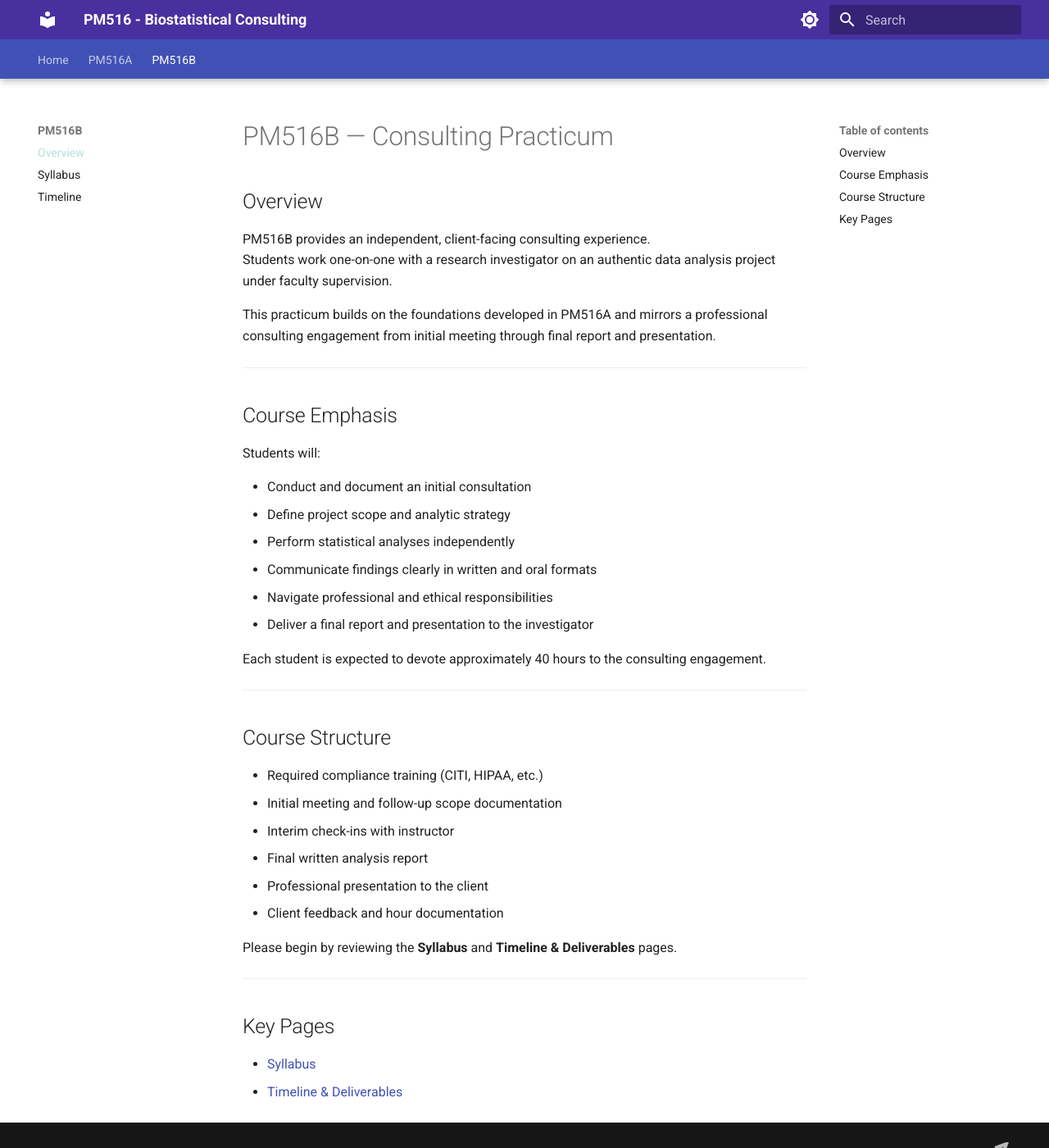
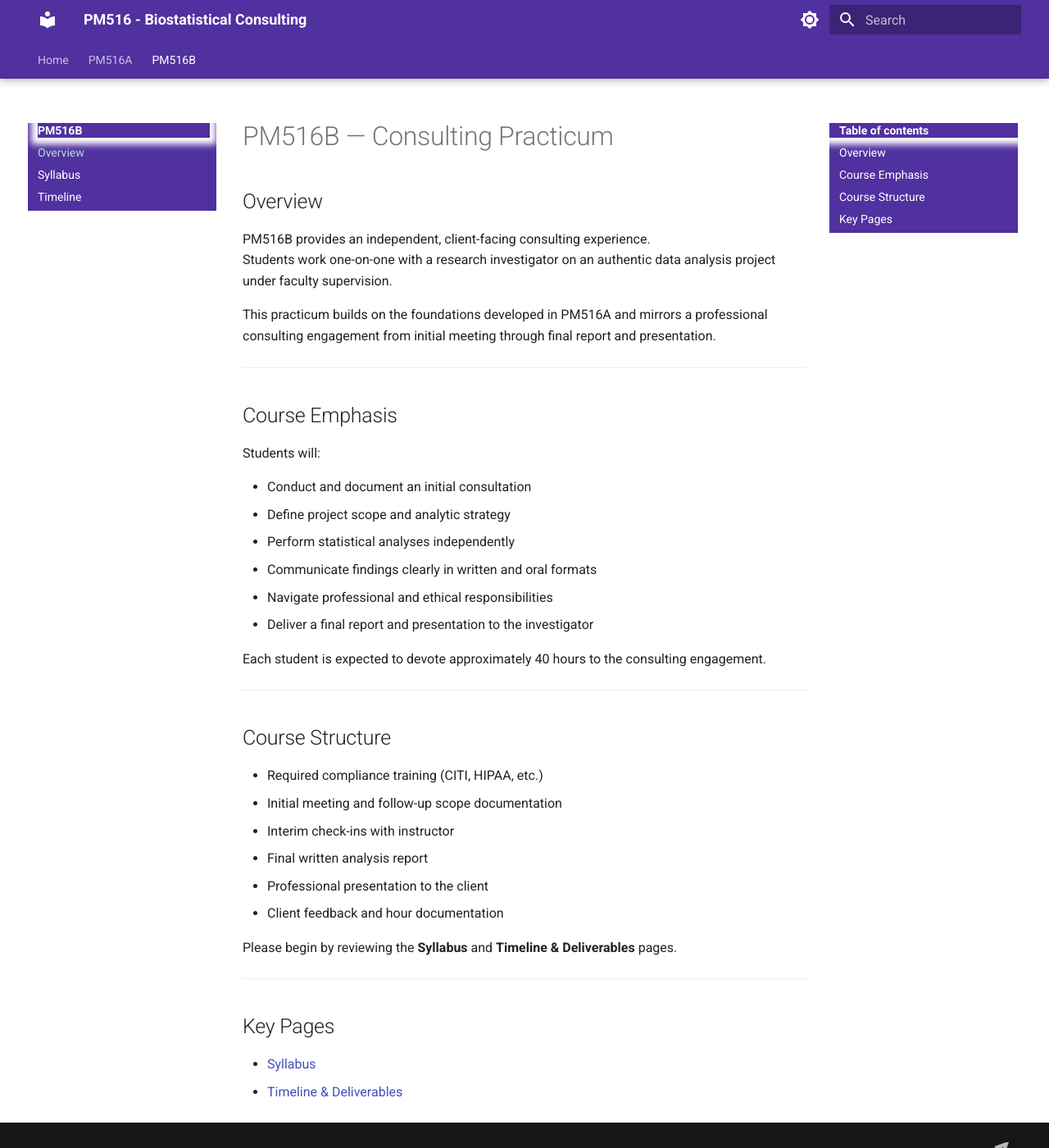
Before and after one commit to USCbiostats/PM516, an MkDocs documentation site: the page built from docs/pm516b/index.md, in a window 1280 px wide and 1400 px high. Shown: the whole window at 82% size. Built offline with MkDocs 1.6.1 and Material for MkDocs 9.7.7, drawn with Linux system fonts in a browser that asks for light colours; comment, search, counter and statistics services are not loaded.

Commit message:
Update section-colors.css

```diff
--- a/docs/css/section-colors.css
+++ b/docs/css/section-colors.css
@@ -1,38 +1,71 @@
-/* docs/css/section-colors.css
-   Section-specific header/nav color overrides for Material theme.
-   Adjust hex values if you prefer different shades.
-*/
+/* section-colors.css — extended to include the second-level nav/tabs */
 
-/* PM516A: blue/indigo-ish */
+/* PM516A: indigo/blue */
 .pm516a .md-header,
 .pm516a .md-top,
 .pm516a .md-top-nav,
-.pm516a .md-header__inner {
-  background-color: #303f9f !important; /* indigo 700 */
+.pm516a .md-header__inner,
+.pm516a .md-tabs,                 /* tab container */
+.pm516a .md-tabs__list,           /* list of tabs */
+.pm516a .md-tabs__link,           /* each tab link */
+.pm516a .md-nav,                  /* side or top nav */
+.pm516a .md-nav__link,            /* nav links */
+.pm516a .md-nav__title,           /* nav title text */
+.pm516a .md-header-nav,           /* some versions use this */
+.pm516a .md-top-nav__inner {      /* container inner */
+  background-color: #30399f !important; /* indigo 700 */
   color: white !important;
 }
 
-/* PM516B: teal-ish */
+/* Make sure active / hover states are readable */
+.pm516a .md-nav__link--active,
+.pm516a .md-tabs__link--active,
+.pm516a .md-nav__link:hover,
+.pm516a .md-tabs__link:hover {
+  color: #c5cae9 !important; /* lighter indigo for contrast */
+}
+
+/* PM516B: teal/green */
 .pm516b .md-header,
 .pm516b .md-top,
 .pm516b .md-top-nav,
-.pm516b .md-header__inner {
-  background-color: #48309f !important; /* teal 700 */
+.pm516b .md-header__inner,
+.pm516b .md-tabs,
+.pm516b .md-tabs__list,
+.pm516b .md-tabs__link,
+.pm516b .md-nav,
+.pm516b .md-nav__link,
+.pm516b .md-nav__title,
+.pm516b .md-header-nav,
+.pm516b .md-top-nav__inner {
+  background-color: #51309f !important; /* teal 700 */
   color: white !important;
 }
 
-/* active nav link / accent tweaks (optional) */
-.pm516a .md-nav__link--active,
-.pm516a .md-nav__link:hover {
-  color: #c5cae9 !important;
-}
 .pm516b .md-nav__link--active,
-.pm516b .md-nav__link:hover {
+.pm516b .md-tabs__link--active,
+.pm516b .md-nav__link:hover,
+.pm516b .md-tabs__link:hover {
   color: #b2dfdb !important;
 }
 
-/* Dark-mode note:
-   If colors look strange in dark mode, you can fine-tune with:
-   .md-color-scheme--slate .pm516a .md-header { ... }
-   I'll add dark-mode rules if you'd like.
-*/
+/* If you use the "navigation.tabs.sticky" feature, the .md-tabs element sometimes becomes position:sticky.
+   The background can get lost if the element is transparent; forcing a background helps keep it visible. */
+.pm516a .md-tabs,
+.pm516b .md-tabs {
+  background-clip: padding-box !important;
+  -webkit-backdrop-filter: none !important; /* avoid blur behind */
+}
+
+/* Dark-mode adjustments (Material toggles a class on <body> or <html> such as .md-color-scheme--slate).
+   These keep the hue similar but adjust brightness for dark backgrounds. */
+.md-color-scheme--slate .pm516a .md-header,
+.md-color-scheme--slate .pm516a .md-top-nav,
+.md-color-scheme--slate .pm516a .md-tabs {
+  background-color: rgb(34, 44, 124) !important; /* slightly darker indigo for dark mode */
+}
+.md-color-scheme--slate .pm516b .md-header,
+.md-color-scheme--slate .pm516b .md-top-nav,
+.md-color-scheme--slate .pm516b .md-tabs {
+  background-color: #422781 !important; /* slightly darker teal */
+}
```
